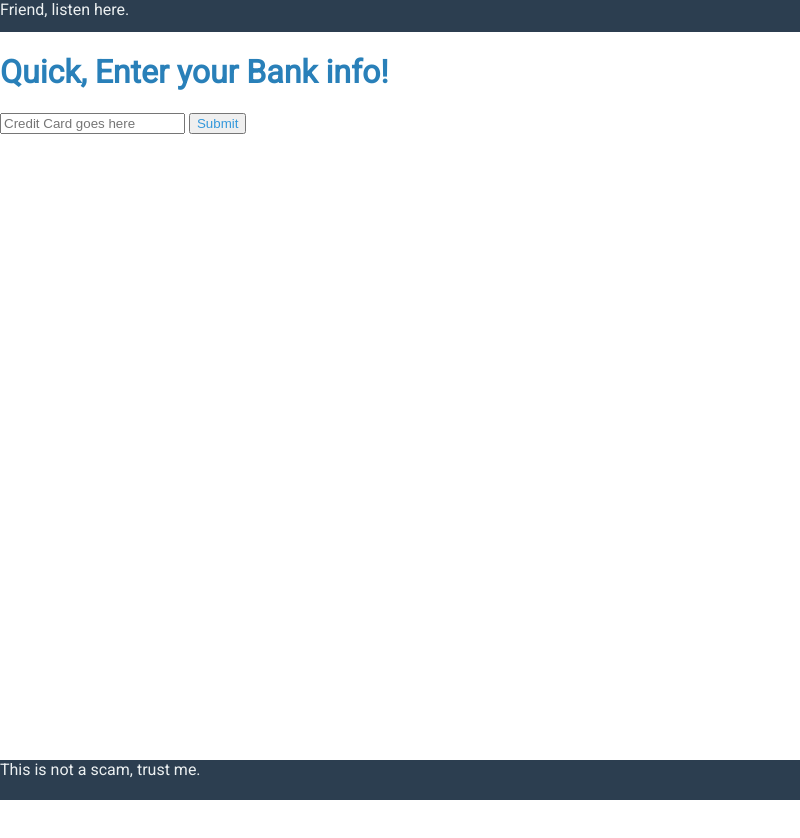
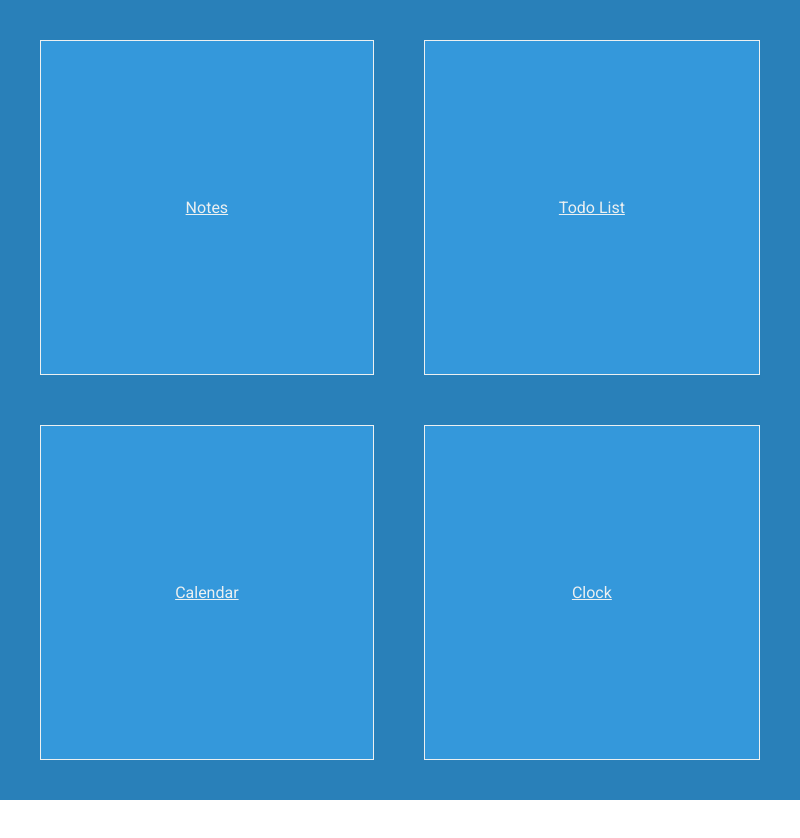
Before and after one commit to jacobrec/todo-app, an Electron app: page index.html in a window 800 px wide. After the commit the page ends 800 px from the top, so only its background shows below. Drawn offline with Linux system fonts and the light colour scheme; files whose address does not match are found by name.

Commit message:
Create main menu screen

```diff
--- a/css/main.css
+++ b/css/main.css
@@ -4,38 +4,31 @@ html {
     --colour-light: #ECF0F1;
     --colour-a2: #3498DB;
     --colour-a3: #2980B9;
-    --footer-height: 40px;
 }
 
 body {
     margin: 0;
     padding: 0;
-    font-family: 'Roboto', sans-serif;
+    font-family: "Roboto", sans-serif;
+    font-size: 100%;
     overflow: hidden;
 }
 
-nav {
-    background-color: var(--colour-nav);
-    color: var(--colour-light);
-    height: 2em;
+.tiles {
+    display: grid;
+    grid-template-columns: auto auto;
+    grid-gap: 50px;
+    width: 90vw;
+    height: 90vh;
+    padding: 5vh 5vw;
+    background-color: var(--colour-a3);
 }
 
-h1 {
-    color: var(--colour-a3);
+.tile {
+    display: flex;
+    border: 1px solid var(--colour-light);
+    background-color: var(--colour-a2);
+    justify-content: center;
+    align-items: center;
+    color: var(--colour-light);
 }
-
-input {
-    color: var(--colour-a2);
-}
-#notfooter{
-    height: 100vw;
-    padding-bottom: var(--footer-height);
-}
-#footer {
-    background-color: var(--colour-nav);
-    color: var(--colour-light);
-    position: absolute;
-    bottom: 0;
-    height: var(--footer-height);
-    width: 100vw;
-}
--- a/index.html
+++ b/index.html
@@ -1,27 +1,27 @@
 <!DOCTYPE html>
 <html>
+
 <head>
     <meta charset="UTF-8">
-    <title>Hello World!</title>
+    <title>Todo</title>
     <link href="https://fonts.googleapis.com/css?family=Roboto" rel="stylesheet">
     <link href="css/main.css" type="text/css" rel="stylesheet">
 </head>
 
 <body>
-<div id="notfooter">
-    <nav>Friend, listen here.</nav>
-    <h1>Quick, Enter your Bank info!</h1>
-    <input placeholder="Credit Card goes here"/>
-    <input type="button" value="Submit">
-</div>
-<div id="footer">
-    This is not a scam, trust me.
-</div>
+    <main>
+        <section id="tiles" class="tiles">
+            <a id="notes" class="tile" href="">Notes</a>
+            <a id="todo" class="tile" href="">Todo List</a>
+            <a id="calendar" class="tile" href="">Calendar</a>
+            <a id="timer" class="tile" href="">Clock</a>
+        </section>
+    </main>
 
+    <script>
+        // You can also require other files to run in this process
+        require('./javascript/renderer.js')
+    </script>
+</body>
 
-<script>
-    // You can also require other files to run in this process
-    require('.javascript/renderer.js')
-</script>
-</body>
 </html>
```
